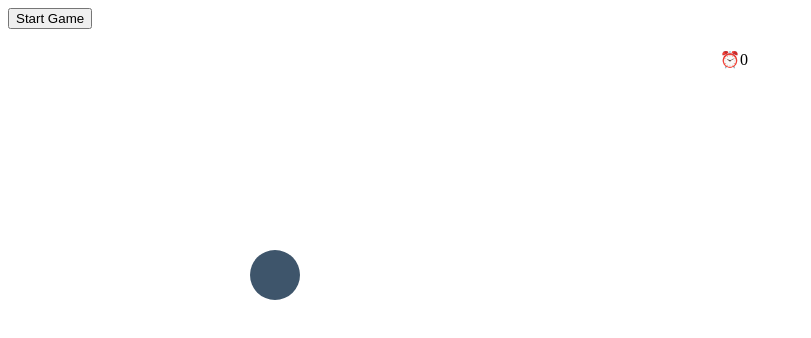
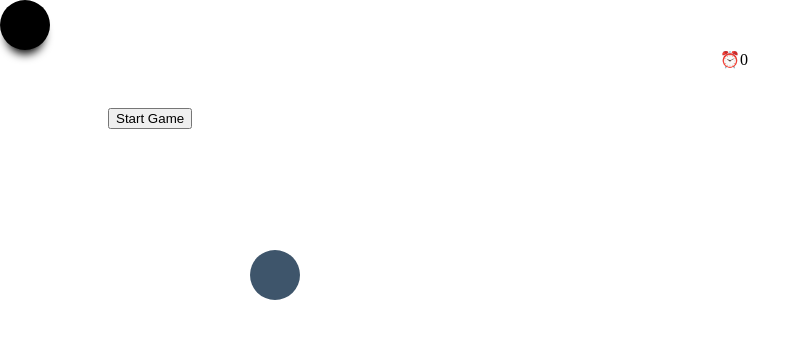
Before and after one commit to sc381998/Weekend-Hackathon-4---Timed-Golf, a React app: page / in a window 1280 px wide. Shown: the top 338 px of the page, without its empty margins (0-811 px from the left). Built offline with nearby package versions, Linux system fonts and the light colour scheme.

Commit message:
changes done

```diff
--- a/src/components/App.js
+++ b/src/components/App.js
@@ -5,7 +5,6 @@ class Timer extends React.Component {
     super(props);
     this.state = { renderBall: false, time: 0, x: 0, y: 0 };
     this.timerId = null;
-    this.renderChoice = this.renderChoice.bind(this);
     this.startTimer = this.startTimer.bind(this);
     this.handleStart = this.handleStart.bind(this);
     this.handleKeyDown = this.handleKeyDown.bind(this);
@@ -29,6 +28,8 @@ class Timer extends React.Component {
   handleKeyDown(event) {
     let newx = this.state.x;
     let newy = this.state.y;
+    if (newx === 250 && newy === 250) this.stopTimer();
+    if (newx === 250 && newy === 250) return;
     if (event.keyCode === 39) {
       newx += 5;
     } else if (event.keyCode === 37) {
@@ -42,7 +43,6 @@ class Timer extends React.Component {
       x: newx,
       y: newy
     });
-    if (newx === 250 && newy === 250) this.stopTimer();
   }
   componentDidMount() {
     document.addEventListener("keydown", this.handleKeyDown);
@@ -51,20 +51,18 @@ class Timer extends React.Component {
   componentWillUnmount() {
     document.removeEventListener("keydown", this.handleKeyDown);
   }
-  renderChoice() {
-    if (this.state.renderBall) {
-      return (
+
+  render() {
+    return (
+      <>
         <div
           className="ball"
           style={{ left: `${this.state.x}px`, top: `${this.state.y}px` }}
         ></div>
-      );
-    } else return <button onClick={this.handleStart}>Start Game</button>;
-  }
-  render() {
-    return (
-      <>
-        <div className="playground">{this.renderChoice()}</div>
+        <button onClick={this.handleStart} className="center">
+          Start Game
+        </button>
+
         <div className="heading-timer">
           <span role="img" aria-label="clock">
             ⏰
```
